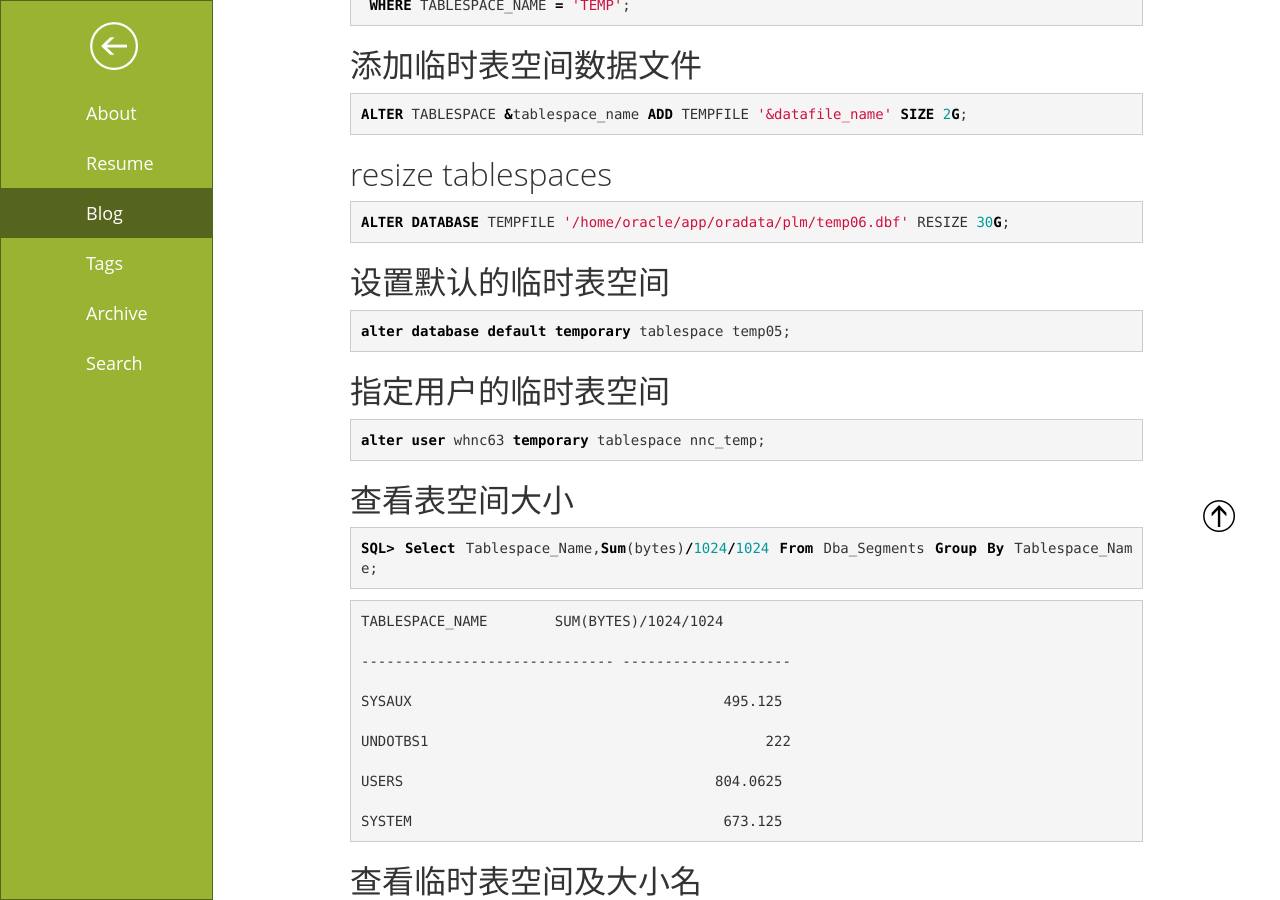
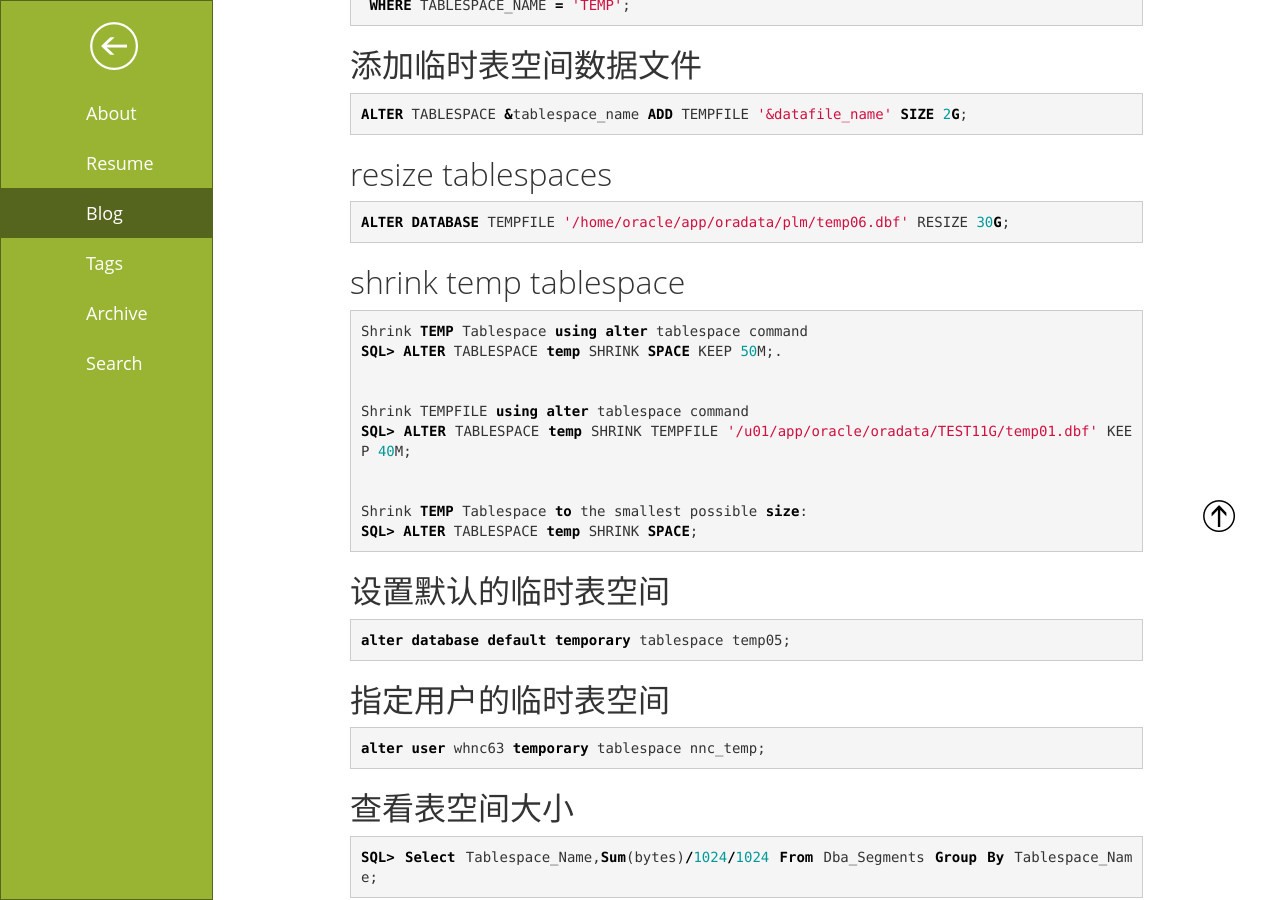
Before and after one commit to yzcy/yzcy.github.io, a Jekyll site: the page built from _posts/2020-06-03-oracle.md, in a window 1280 px wide and 900 px high, scrolled down 2255 px. Built offline with Jekyll 4.4.1, drawn with Linux system fonts in a browser that asks for light colours; a script that is not in the unit is left out; comment, search, counter and statistics services are not loaded.

Commit message:
Update 2020-06-03-oracle.md

```diff
--- a/_posts/2020-06-03-oracle.md
+++ b/_posts/2020-06-03-oracle.md
@@ -139,7 +139,19 @@ ALTER TABLESPACE &tablespace_name ADD TEMPFILE '&datafile_name' SIZE 2G;
 ~~~sql
 ALTER DATABASE TEMPFILE '/home/oracle/app/oradata/plm/temp06.dbf' RESIZE 30G;
 ~~~
+## shrink temp tablespace
+~~~sql
+Shrink TEMP Tablespace using alter tablespace command
+SQL> ALTER TABLESPACE temp SHRINK SPACE KEEP 50M;.
 
+
+Shrink TEMPFILE using alter tablespace command
+SQL> ALTER TABLESPACE temp SHRINK TEMPFILE '/u01/app/oracle/oradata/TEST11G/temp01.dbf' KEEP 40M;
+
+
+Shrink TEMP Tablespace to the smallest possible size:
+SQL> ALTER TABLESPACE temp SHRINK SPACE;
+~~~
 ## 设置默认的临时表空间
 
 ~~~sql
```
